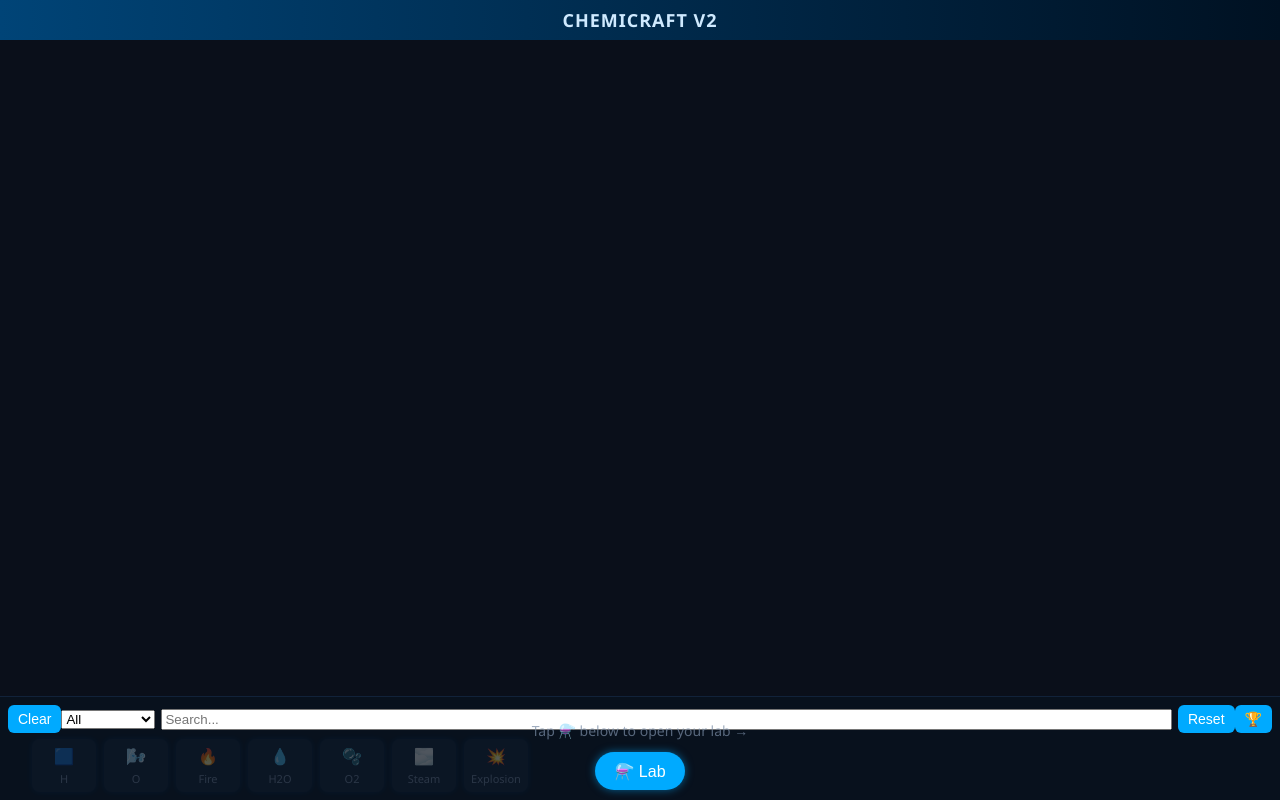
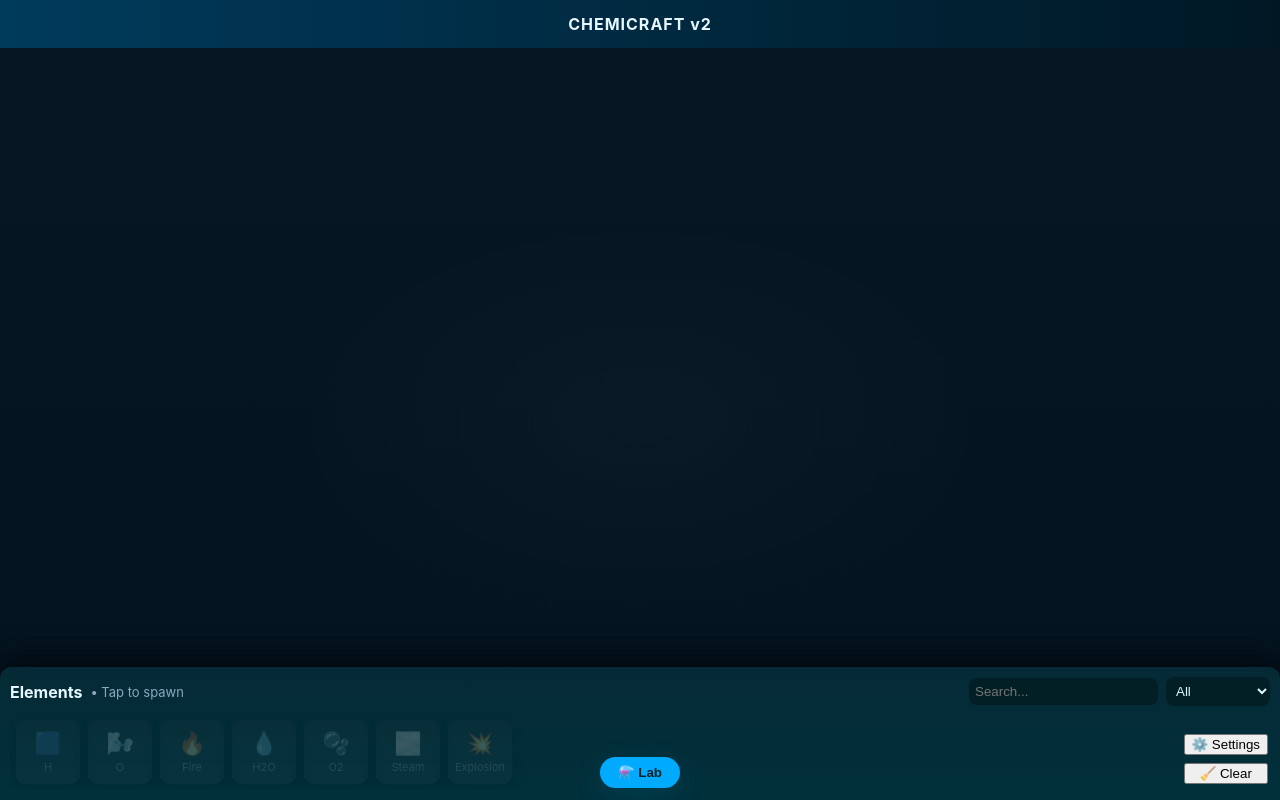
Before and after one commit to edrax1115-hub/Chem-Project, a plain HTML site: page index.html in a window 1280 px wide. Both pictures are taken after a click on the button "⚗️ Lab". Drawn offline with Linux system fonts and the light colour scheme.

Commit message:
Update index.html

```diff
--- a/index.html
+++ b/index.html
@@ -1,122 +1,115 @@
 <!DOCTYPE html>
 <html lang="en">
 <head>
-  <meta charset="UTF-8" />
-  <meta name="viewport" content="width=device-width, initial-scale=1.0" />
-  <title>Chemicraft v2 – The Clean Lab Reboot</title>
+<meta charset="utf-8" />
+<meta name="viewport" content="width=device-width,initial-scale=1" />
+<title>Chemicraft v2 — Clean Lab</title>
 <style>
-    :root {
-      --bg: #0a0f1a;
-      --fg: #c9e3ff;
-      --accent: #00aaff;
-      --muted: #7a8ca5;
+:root{
+  --bg:#041421; --fg:#e6f8ff; --muted:#8ea7bf; --accent:#00aaff; --danger:#ef4444;
 }
-    * { box-sizing: border-box; user-select: none; touch-action: none; }
-    body {
-      margin: 0; font-family: 'Segoe UI', sans-serif;
-      background: var(--bg); color: var(--fg); overflow: hidden;
-    }
-    #board {
-      position: fixed; inset: 0; overflow: hidden;
-    }
-    .node {
-      position: absolute; width: 72px; height: 72px;
-      border-radius: 12px; background: #142237;
-      display: flex; align-items: center; justify-content: center;
-      font-size: 28px; color: var(--fg);
-      box-shadow: 0 0 10px #0080ff50; transition: transform .2s;
-    }
-    .node.compound { background: #223355; }
-    #toolbar {
-      position: fixed; bottom: 0; left: 0; right: 0;
-      background: #08111d; border-top: 1px solid #11223a;
-      transform: translateY(100%); transition: transform .3s;
-      padding: 8px; max-height: 45vh; overflow-y: auto;
-    }
-    #toolbar.open { transform: translateY(0); }
-    #toolbar header {
-      display: flex; align-items: center; justify-content: space-between;
-      margin-bottom: 6px;
-    }
-    #elementGrid {
-      display: grid; grid-template-columns: repeat(auto-fill, 64px);
-      gap: 8px; justify-content: center;
-    }
-    .elem {
-      background: #142237; border-radius: 8px;
-      padding: 6px; text-align: center;
-      box-shadow: 0 0 6px #0080ff33;
-    }
-    .elem.locked { opacity: .3; }
-    button {
-      background: var(--accent); color: #fff; border: none;
-      border-radius: 6px; padding: 6px 10px;
-      font-size: 14px;
-    }
-    #notif {
-      position: fixed; top: 10px; left: 50%; transform: translateX(-50%);
-      background: #0d2035; padding: 6px 14px; border-radius: 6px;
-      color: var(--fg); display: none;
-    }
-    #hint {
-      position: fixed; bottom: 60px; left: 50%; transform: translateX(-50%);
-      font-size: 14px; color: var(--muted); opacity: .7;
-    }
-    #achievements {
-      display: none; position: fixed; top: 10%; left: 50%;
-      transform: translateX(-50%); background: #0e1828;
-      border: 1px solid #1a2b45; border-radius: 10px;
-      padding: 14px; width: 90%; max-width: 340px; max-height: 70%;
-      overflow-y: auto; color: var(--fg);
-    }
-    .chip {
-      display: inline-block; margin: 4px; padding: 4px 8px;
-      background: #142237; border-radius: 8px;
-    }
-    .spark {
-      position: absolute; width: 8px; height: 8px;
-      border-radius: 50%; background: #00aaff; pointer-events: none;
-    }
-    header.title {
-      text-align: center; padding: 8px 0;
-      background: linear-gradient(90deg, #004477, #001122);
-      color: #cfeaff; font-weight: bold; font-size: 18px;
-      letter-spacing: 1px;
-    }
+*{box-sizing:border-box}
+html,body{height:100%;margin:0;font-family:Inter,system-ui,Roboto,Arial;background:var(--bg);color:var(--fg);overflow:hidden}
+
+/* top title */
+header.title{height:48px;display:flex;align-items:center;justify-content:center;background:linear-gradient(90deg,#003b5c,#001824);font-weight:700;letter-spacing:1px}
+
+/* board */
+#board{position:fixed;inset:48px 0 0 0;background:
+  radial-gradient(ellipse at center, rgba(255,255,255,0.02) 0%, rgba(0,0,0,0) 40%),
+  linear-gradient(180deg, rgba(255,255,255,0.01), rgba(0,0,0,0.04)); z-index:1;}
+
+/* nodes */
+.node{position:absolute;width:72px;height:72px;border-radius:14px;display:flex;align-items:center;justify-content:center;font-size:28px;background:linear-gradient(180deg,#1f90ff,#1766c7);color:#fff;font-weight:800;box-shadow:0 12px 30px rgba(0,0,0,.6);touch-action:none;user-select:none;cursor:grab;z-index:2}
+.node.compound{background:linear-gradient(180deg,#16a085,#0aa0a0)}
+
+/* notification */
+#notif{position:fixed;left:50%;top:60px;transform:translateX(-50%);background:rgba(0,0,0,.6);padding:8px 12px;border-radius:10px;display:none;z-index:120;color:var(--fg)}
+
+/* toolbar (bottom) */
+#toolbar{position:fixed;left:0;right:0;bottom:0;background:linear-gradient(180deg,#052a36,#01303a);border-top-left-radius:12px;border-top-right-radius:12px;padding:10px;max-height:48vh;box-shadow:0 -8px 30px rgba(0,0,0,.6);transform:translateY(100%);transition:transform .28s ease;z-index:100}
+/* IMPORTANT: when closed it must not intercept clicks */
+#toolbar{pointer-events:none}
+#toolbar.open{transform:translateY(0);pointer-events:auto}
+
+/* toolbar header & grid */
+#toolbar header{display:flex;gap:8px;align-items:center;justify-content:space-between;margin-bottom:8px}
+#elementGrid{display:flex;gap:8px;flex-wrap:wrap;overflow:auto;padding:6px}
+.elem{width:64px;height:64px;border-radius:10px;background:linear-gradient(180deg,#063b4c,#024a5d);display:flex;align-items:center;justify-content:center;font-size:22px;cursor:pointer;color:#eaffff;box-shadow:0 6px 18px rgba(0,0,0,.4)}
+.elem.locked{opacity:.22;filter:grayscale(.4);cursor:not-allowed}
+
+/* hint */
+#hint{position:fixed;left:50%;bottom:84px;transform:translateX(-50%);background:rgba(0,0,0,.4);padding:8px 12px;border-radius:8px;color:#dff3ff;font-size:13px;z-index:90;opacity:0;transition:opacity .45s}
+
+/* settings modal (combines achievements + ambience) */
+#settingsPanel{position:fixed;left:50%;top:50%;transform:translate(-50%,-50%);width:92%;max-width:420px;background:rgba(2,18,28,.98);border-radius:12px;padding:12px;box-shadow:0 12px 40px rgba(0,0,0,.7);z-index:140;display:none;color:var(--fg)}
+#settingsPanel h3{margin:0 0 8px 0}
+.setting-row{display:flex;align-items:center;justify-content:space-between;padding:8px 0;border-top:1px solid rgba(255,255,255,0.02)}
+#settingsAchievements{min-height:48px;max-height:160px;overflow:auto;padding-top:8px}
+
+/* settings buttons */
+.btn{background:var(--accent);color:#022; border:0;padding:8px 10px;border-radius:8px;cursor:pointer;font-weight:700}
+.btn.ghost{background:transparent;color:var(--fg);border:1px solid rgba(255,255,255,0.04)}
+.btn.warn{background:var(--danger);color:#fff}
+
+/* small responsive */
+@media(max-width:520px){ .node{width:62px;height:62px;font-size:24px} #toolbar{padding:8px} }
 </style>
 </head>
 <body>
-  <header class="title">CHEMICRAFT V2</header>
-  <div id="board"></div>
+  <header class="title">CHEMICRAFT v2</header>
 
-  <div id="toolbar">
+  <div id="board" aria-label="Lab workspace"></div>
+
+  <!-- toolbar -->
+  <div id="toolbar" role="dialog" aria-hidden="true">
     <header>
-      <button id="clearBoard">Clear</button>
-      <select id="category">
+      <div style="display:flex;gap:8px;align-items:center">
+        <strong>Elements</strong>
+        <span style="color:var(--muted);font-size:13px">• Tap to spawn</span>
+      </div>
+      <div style="display:flex;gap:8px;align-items:center">
+        <input id="search" placeholder="Search..." style="padding:6px;border-radius:8px;border:0;background:#021f26;color:#dff7ff" />
+        <select id="category" style="padding:6px;border-radius:8px;border:0;background:#021f26;color:#dff7ff">
           <option>All</option>
           <option>Elements</option>
           <option>Compounds</option>
         </select>
-      <input id="search" placeholder="Search..." style="flex:1;margin:0 6px;">
-      <button id="resetProgress">Reset</button>
-      <button id="openAchievements">🏆</button>
+      </div>
     </header>
     <div id="elementGrid"></div>
   </div>
 
-  <div id="notif"></div>
-  <div id="hint">Tap ⚗️ below to open your lab →</div>
-  <div id="achievements">
-    <h3>Discovered Compounds</h3>
-    <div id="discoveredList"></div>
+  <!-- hint & notification -->
+  <div id="hint">Tip: tap "Lab" to open elements — tap an icon to spawn.</div>
+  <div id="notif" role="status" aria-live="polite"></div>
+
+  <!-- settings panel (achievements + ambient) -->
+  <div id="settingsPanel" role="dialog" aria-modal="true">
+    <h3>Settings & Discoveries</h3>
+    <div class="setting-row">
+      <div>Ambient</div>
+      <div>
+        <button id="ambientToggle" class="btn">Ambient: On</button>
+      </div>
+    </div>
+    <div class="setting-row" style="border-top:0;padding-top:10px">
+      <div style="width:100%"><strong>Discoveries</strong>
+        <div id="settingsAchievements" style="margin-top:8px"></div>
+      </div>
+    </div>
+    <div style="display:flex;justify-content:flex-end;margin-top:10px;gap:8px">
+      <button id="closeSettings" class="btn.ghost">Close</button>
+    </div>
   </div>
 
-  <button id="openToolbar"
-    style="position:fixed;bottom:10px;left:50%;transform:translateX(-50%);
-           background:#00aaff;color:#fff;border:none;border-radius:24px;
-           width:90px;height:38px;font-size:16px;box-shadow:0 0 8px #00aaff88;">
-    ⚗️ Lab
-  </button>
+  <!-- bottom lab button + quick controls -->
+  <button id="openToolbar" style="position:fixed;bottom:12px;left:50%;transform:translateX(-50%);z-index:110;background:var(--accent);color:#022;border:0;border-radius:26px;padding:8px 18px;font-weight:800;box-shadow:0 8px 30px rgba(0,170,255,0.12)">⚗️ Lab</button>
+
+  <div style="position:fixed;right:12px;bottom:16px;display:flex;flex-direction:column;gap:8px;z-index:110">
+    <button id="openSettings" class="btn.ghost">⚙️ Settings</button>
+    <button id="clearBoard" class="btn.warn">🧹 Clear</button>
+  </div>
 
   <script src="data.js"></script>
   <script src="logic.js"></script>
```
Lines whose indentation alone changed are shown as unchanged.
